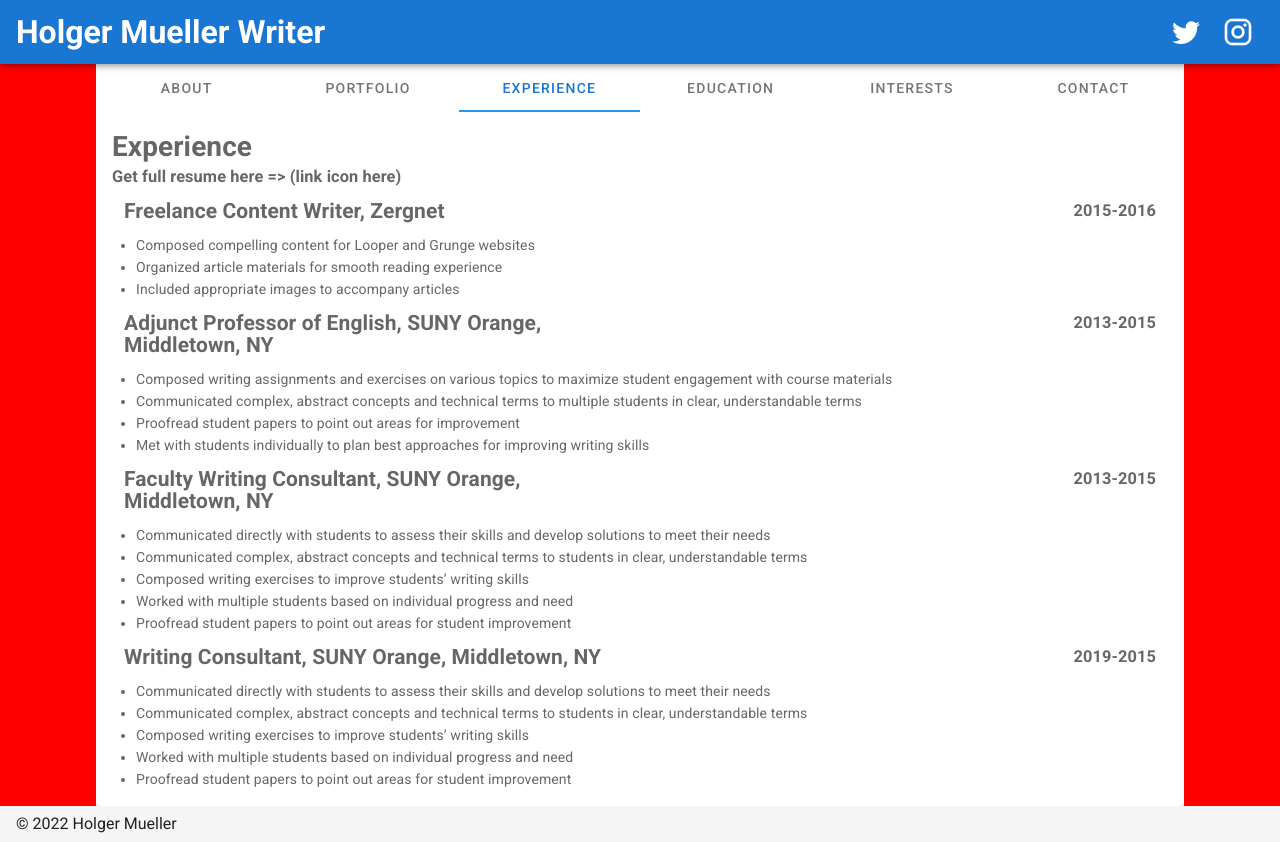
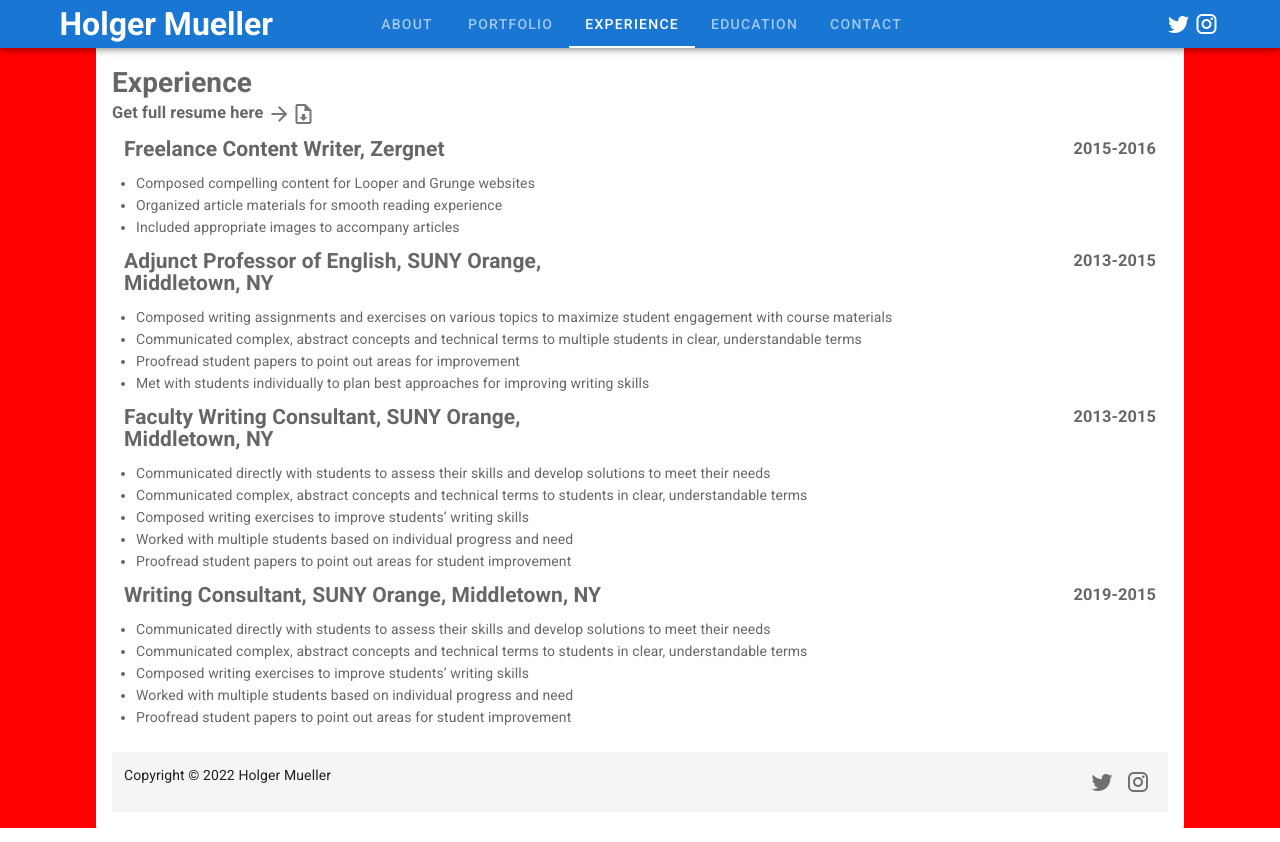
Before and after one commit to Holgermueller/HolgerMuellerWriter, a Vue app: page / in a window 1280 px wide. Both pictures are taken after a click on the tab "EXPERIENCE". Built offline with nearby package versions, Linux system fonts and the light colour scheme.

Commit message:
worked on header and footer

```diff
--- a/src/App.vue
+++ b/src/App.vue
@@ -1,27 +1,35 @@
 <template>
   <v-app>
-    <v-app-bar app color="primary" dark>
-      <h1>Holger Mueller Writer</h1>
-      <v-spacer></v-spacer>
-      <div>
-        <v-btn x-large icon dark>
-          <v-icon>mdi-twitter</v-icon>
-        </v-btn>
-        <v-btn x-large icon dark>
-          <v-icon>mdi-instagram</v-icon>
-        </v-btn>
-      </div>
+    <v-app-bar app color="primary" dark dense>
+      <v-container>
+        <v-row no-gutters>
+          <v-col class="name">
+            <h1>Holger Mueller</h1>
+          </v-col>
+
+          <v-col class="nav">
+            <v-tabs background-color="transparent" v-model="tab">
+              <v-tabs-slider color="white"></v-tabs-slider>
+              <v-tab v-for="item in items" :key="item.name">
+                {{ item.name }}
+              </v-tab>
+            </v-tabs>
+          </v-col>
+
+          <v-col class="socials">
+            <v-btn small icon dark>
+              <v-icon>mdi-twitter</v-icon>
+            </v-btn>
+            <v-btn small icon dark>
+              <v-icon>mdi-instagram</v-icon>
+            </v-btn>
+          </v-col>
+        </v-row>
+      </v-container>
     </v-app-bar>
 
     <v-main>
       <v-card class="content-display" elevation="0" tile>
-        <v-tabs v-model="tab" fixed-tabs>
-          <v-tabs-slider color="blue"></v-tabs-slider>
-          <v-tab v-for="item in items" :key="item.name">
-            {{ item.name }}
-          </v-tab>
-        </v-tabs>
-
         <v-tabs-items v-model="tab">
           <v-tab-item v-for="item in items" :key="item.name">
             <v-card>
@@ -42,21 +50,36 @@
                   <Education />
                 </div>
 
-                <div v-else-if="item.name === 'Interests'">
-                  <Interests />
-                </div>
-
                 <div v-else>
                   <Contact />
                 </div>
+                <v-footer padless>
+                  <v-container>
+                    <v-row>
+                      <v-col>
+                        <div class="copy">
+                          Copyright &copy; 2022 Holger Mueller
+                        </div>
+                      </v-col>
+                      <v-col>
+                        <div class="social-foot">
+                          <v-btn icon>
+                            <v-icon>mdi-twitter</v-icon>
+                          </v-btn>
+                          <v-btn icon>
+                            <v-icon>mdi-instagram</v-icon>
+                          </v-btn>
+                        </div>
+                      </v-col>
+                    </v-row>
+                  </v-container>
+                </v-footer>
               </v-card-text>
             </v-card>
           </v-tab-item>
         </v-tabs-items>
       </v-card>
     </v-main>
-
-    <v-footer>&copy; 2022 Holger Mueller</v-footer>
   </v-app>
 </template>
 
@@ -65,7 +88,6 @@ import Bio from "./components/Bio.vue";
 import Portfolio from "./components/Portfolio.vue";
 import Experience from "./components/Experience.vue";
 import Education from "./components/Education.vue";
-import Interests from "./components/Interests.vue";
 import Contact from "./components/Contact.vue";
 
 export default {
@@ -76,7 +98,6 @@ export default {
     Portfolio,
     Experience,
     Education,
-    Interests,
     Contact,
   },
 
@@ -97,9 +118,6 @@ export default {
           name: "Education",
         },
         {
-          name: "Interests",
-        },
-        {
           name: "Contact",
         },
       ],
@@ -114,6 +132,15 @@ export default {
 #app {
   background-color: red;
 }
+
+.name {
+  text-align: left;
+}
+
+.socials {
+  text-align: right;
+  margin: auto;
+}
 .v-main {
   text-align: center;
   width: 85%;
@@ -123,4 +150,14 @@ export default {
 .content-display {
   height: 100%;
 }
+footer {
+  margin-top: 24px;
+  bottom: 0;
+}
+.copy {
+  text-align: left;
+}
+.social-foot {
+  text-align: right;
+}
 </style>
--- a/src/components/Education.vue
+++ b/src/components/Education.vue
@@ -1,14 +1,48 @@
 <template>
   <div id="Education">
     <h1>Education</h1>
+
+    <div class="school" v-for="(school, i) in schools" :key="i">
+      <h2>
+        {{ school.school }}
+      </h2>
+      <h3>
+        {{ school.degree }}
+      </h3>
+      <h3>
+        {{ school.field }}
+      </h3>
+    </div>
   </div>
 </template>
+
+<script>
+export default {
+  name: "Education",
+
+  data: () => ({
+    schools: [
+      {
+        school: "SUNY New Paltz",
+        degree: "Masters",
+        field: "English",
+      },
+      {
+        school: "SUNY New Paltz",
+        degree: "Bachelor's",
+        field: "English",
+      },
+    ],
+  }),
+};
+</script>
 
 <style scoped>
 #Education {
   text-align: left;
 }
-h1 {
-  text-decoration: underline;
+
+.school {
+  margin: 16px 8px;
 }
 </style>
--- a/src/components/Experience.vue
+++ b/src/components/Experience.vue
@@ -3,7 +3,11 @@
     <h1>Experience</h1>
 
     <div>
-      <h3>Get full resume here => (link icon here)</h3>
+      <h3>
+        Get full resume here
+        <v-icon>mdi-arrow-right</v-icon>
+        <v-icon> mdi-file-download-outline </v-icon>
+      </h3>
     </div>
 
     <div v-for="job in jobs" :key="job.placeOfEmployment">
--- a/src/components/Interests.vue
+++ /dev/null
@@ -1,11 +0,0 @@
-<template>
-  <div id="Interests">
-    <h1>Interestes here...</h1>
-  </div>
-</template>
-
-<style scoped>
-#Interests {
-  text-align: left;
-}
-</style>
```
